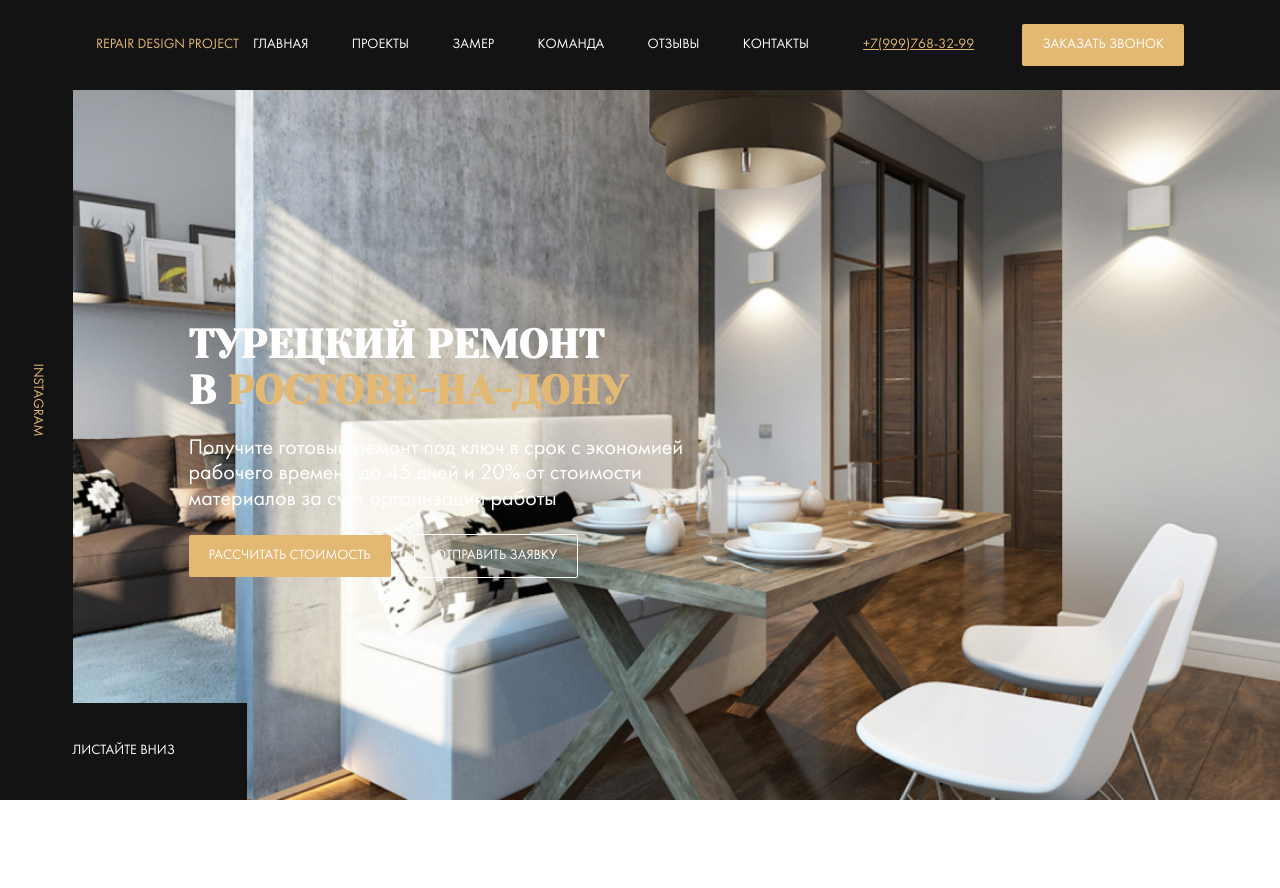
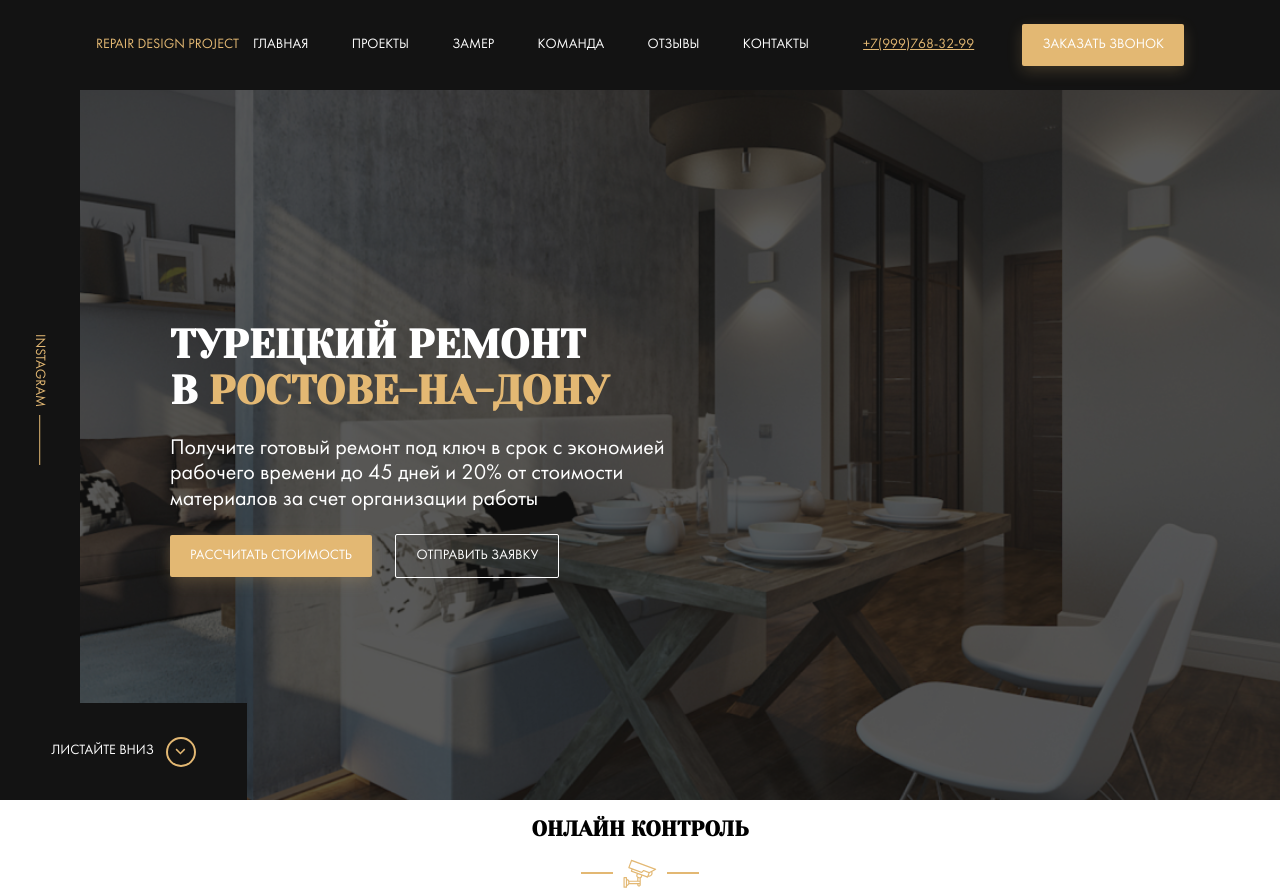
Before and after one commit to davydkina-polina/lesson-gulp, a website: page index.html in a window 1280 px wide. Before the commit the page ends 800 px from the top, so only its background shows below. Drawn offline with Linux system fonts and the light colour scheme; files whose address does not match are found by name.

Commit message:
feat: hover for buttons, &::after, &::before, dark-image

```diff
--- a/index.html
+++ b/index.html
@@ -5,7 +5,7 @@
  <meta name="viewport" content="width=device-width, initial-scale=1.0">
  <link href="https://fonts.googleapis.com/css?family=Yeseva+One&display=swap&subset=cyrillic" rel="stylesheet">
  <link rel="stylesheet" href="css/style.css">
- <title>Урок 15</title>
+ <title>Урок 17</title>
 
 </head>
 <body>
@@ -63,5 +63,21 @@
   <!-- /.scroll-down -->
  </section>
  <!-- /.hero -->
+
+ <section class="section control">
+  <div class="container">
+   <div class="section-title">
+    <h2 class="section-title__heading">Онлайн контроль</h2>
+    <!-- /.section-title__heading -->
+    <div class="section-title__image">
+     <img src="img/video.svg" alt="video">
+    </div>
+    <!-- /.section-title__image -->
+   </div>
+   <!-- /.section-title -->
+  </div>
+  <!-- /.container -->
+ </section>
+ <!-- /.section control -->
 </body>
 </html>
--- a/sass/_interface.sass
+++ b/sass/_interface.sass
@@ -3,9 +3,15 @@
  border: none
  border-radius: 2px
  text-transform: uppercase
+ &:hover
+  cursor: pointer
  &--primary
   background: $primary
   color: $light
+  box-shadow: 0px 5px 15px rgba($primary, 0.2)
+  transition: box-shadow 0.3s
+  &:hover
+   box-shadow: none
  &--outline
   border: 1px solid $light
   background-color: transparent
--- /dev/null
+++ b/sass/_settings.sass
@@ -0,0 +1,23 @@
+*, *:before, *:after
+ box-sizing: border-box
+body
+ font-family: 'Futura Book', sans-serif
+ font-size: 14px
+.section
+ &-title
+  text-align: center
+  text-transform: uppercase
+  font-family: 'Yeseva One', cursive
+  &__image
+   display: flex
+   justify-content: center
+   align-items: center
+   &::before, &::after
+    content: ''
+    // вариант со строчно-блочной версткой
+    // display: inline-block
+    // vertical-align: text-top
+    width: 32px
+    height: 2px
+    background: $primary
+    margin: 0 10px
--- a/sass/style.sass
+++ b/sass/style.sass
@@ -3,11 +3,7 @@
 @import 'variables'
 @import 'interface'
 @import 'grid'
+@import 'settings'
 @import 'templates/header'
 @import 'templates/hero'
-
-*, *:before, *:after
- box-sizing: border-box
-body
- font-family: 'Futura Book', sans-serif
- font-size: 14px
+@import 'templates/control'
--- a/sass/templates/_header.sass
+++ b/sass/templates/_header.sass
@@ -19,6 +19,9 @@
   color: $light
   text-transform: uppercase
   margin-right: 40px
+  transition: color 0.2
+  &:hover
+    color: $primary
 .phone
  color: $primary
 .contacts
--- a/sass/templates/_hero.sass
+++ b/sass/templates/_hero.sass
@@ -5,10 +5,19 @@
  flex-direction: column
  justify-content: center
  padding-top: 100px
- padding-left: 100px
+ padding-left: 80px
  color: $light
  position: relative
+ &::before
+   content: ''
+   position: absolute
+   top: 0
+   left: 0
+   width: 100%
+   height: 100%
+   background: rgba($dark, 0.7)
  &__content
+  position: relative
   max-width: 670px
  &__text
   font-size: 22px
@@ -34,16 +43,33 @@
   text-transform: uppercase
   text-decoration: none
   color: $light
+  &::after
+    content: ''
+    background: url('../../img/hero-vector.svg') no-repeat center
+    width: 30px
+    height: 30px
+    border: 2px solid $primary
+    border-radius: 50%
+    margin-left: 12px
 .instagram
  display: flex
  justify-content: center
  align-items: center
  background: $dark
  &__link
+  display: flex
+  align-items: center
   text-transform: uppercase
   text-decoration: none
   color: $primary
   transform: rotate(90deg)
+  line-height: 0.8
+  &::after
+    content: ''
+    width: 50px
+    height: 1px
+    background: $primary
+    margin-left: 8px
 .title
  margin: 0
  font-family: 'Yeseva One', cursive
```
Also changed, not shown: css/style.css, img/hero-vector.svg (added), img/video.svg (added), sass/_fonts.scss (line endings or trailing spaces), sass/templates/_control.sass (added).
